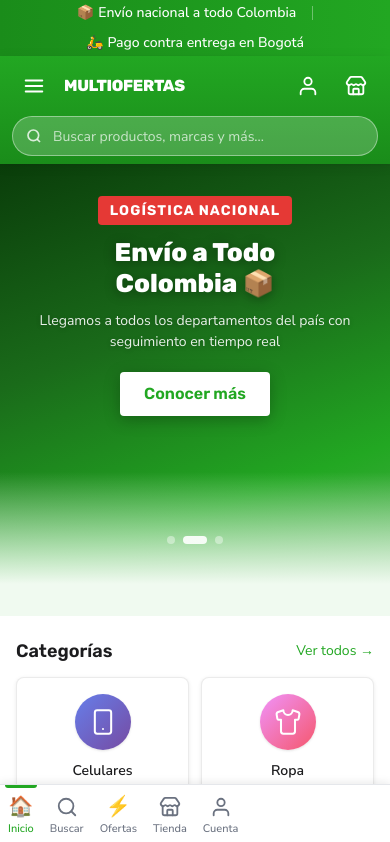
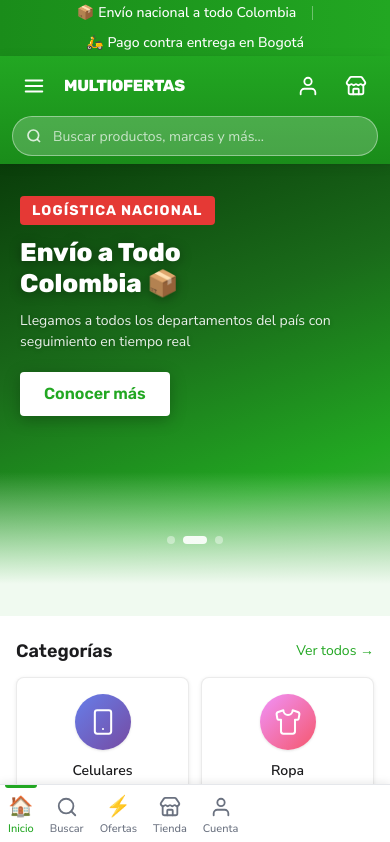
Before and after one commit to danielbartet/ecommerce-colombia, a Next.js app: page / in a window 390 px wide. Shown: the top 842 px of the page. Built offline with nearby package versions, Linux system fonts and the light colour scheme; no server answers.

Commit message:
feat: add ecommerce images to hero slides (split layout)
Each slide now shows text on the left and a relevant product/ecommerce
image on the right. Images hidden on mobile (<640px).

Co-Authored-By: Claude Sonnet 4.6 <noreply@anthropic.com>

```diff
--- a/components/Hero/Hero.module.css
+++ b/components/Hero/Hero.module.css
@@ -45,17 +45,55 @@
   overflow: hidden;
 }
 
-.slideContent {
+/* Split layout: text left, image right */
+.slideInner {
+  display: flex;
+  align-items: center;
+  justify-content: center;
+  width: 100%;
+  height: 100%;
+  max-width: 1152px;
+  margin-inline: auto;
+  padding: 32px 20px 56px;
+  gap: 24px;
   position: relative;
   z-index: 2;
-  text-align: center;
-  padding: 32px 20px 48px;
-  max-width: 520px;
+}
+
+.slideContent {
+  flex: 1;
+  text-align: left;
+  min-width: 0;
+}
+
+.slideImage {
+  display: none;
+  flex: 0 0 40%;
+  max-width: 400px;
+  height: 220px;
+  border-radius: 12px;
+  overflow: hidden;
+  box-shadow: 0 8px 32px rgba(0,0,0,0.3);
+}
+
+@media (min-width: 640px) {
+  .slideImage {
+    display: block;
+  }
 }
 
 @media (min-width: 768px) {
-  .slideContent {
+  .slideInner {
     padding: var(--space-5) var(--space-6);
+  }
+  .slideImage {
+    height: 260px;
+  }
+}
+
+@media (min-width: 1024px) {
+  .slideImage {
+    height: 300px;
   }
 }
 
@@ -123,7 +161,7 @@
   transition: background var(--duration-fast) var(--ease-default),
               transform var(--duration-fast) var(--ease-default);
   box-shadow: 0 4px 16px rgba(0, 0, 0, 0.25);
-  margin-inline: auto;
+  margin-inline: 0;
 }
 
 .cta:hover {
--- a/components/Hero/Hero.tsx
+++ b/components/Hero/Hero.tsx
@@ -10,6 +10,8 @@ const SLIDES = [
     subtitle: 'Los mejores precios en electrónica, ropa y más',
     ctaText: 'Ver Ofertas ⚡',
     ctaHref: 'https://multiofertas.net/buscar?cat=ofertas',
+    image: 'https://images.unsplash.com/photo-1607082348824-0a96f2a4b9da?w=520&h=400&fit=crop&auto=format&q=80',
+    imageAlt: 'Bolsas de compras coloridas con ofertas',
   },
   {
     badge: 'Logística nacional',
@@ -17,6 +19,8 @@ const SLIDES = [
     subtitle: 'Llegamos a todos los departamentos del país con seguimiento en tiempo real',
     ctaText: 'Conocer más',
     ctaHref: 'https://multiofertas.net/envios',
+    image: 'https://images.unsplash.com/photo-1566576912321-d58ddd7a6088?w=520&h=400&fit=crop&auto=format&q=80',
+    imageAlt: 'Caja de envío con logotipo de entrega',
   },
   {
     badge: 'Solo Bogotá',
@@ -24,6 +28,8 @@ const SLIDES = [
     subtitle: 'Recibe tu pedido en Bogotá y paga cuando llegue. Sin riesgos.',
     ctaText: 'Comprar ahora',
     ctaHref: 'https://multiofertas.net/buscar',
+    image: 'https://images.unsplash.com/photo-1556742049-0cfed4f6a45d?w=520&h=400&fit=crop&auto=format&q=80',
+    imageAlt: 'Compra segura en línea con tarjeta',
   },
 ];
 
@@ -114,6 +120,7 @@ export default function Hero() {
               aria-hidden={i !== current}
             >
               {/* Content */}
+              <div className={styles.slideInner}>
                 <div className={styles.slideContent}>
                   <span className={styles.badge}>{slide.badge}</span>
                   <h1 className={styles.title}>
@@ -122,12 +129,18 @@ export default function Hero() {
                     ))}
                   </h1>
                   <p className={styles.subtitle}>{slide.subtitle}</p>
-                <a
-                  href={slide.ctaHref}
-                  className={styles.cta}
-                >
+                  <a href={slide.ctaHref} className={styles.cta}>
                     {slide.ctaText}
                   </a>
+                </div>
+                <div className={styles.slideImage}>
+                  <img
+                    src={slide.image}
+                    alt={slide.imageAlt}
+                    style={{ width: '100%', height: '100%', objectFit: 'cover', borderRadius: '12px' }}
+                    onError={(e) => { (e.target as HTMLImageElement).style.display = 'none'; }}
+                  />
+                </div>
               </div>
             </div>
           ))}
```
Lines whose indentation alone changed are shown as unchanged.
